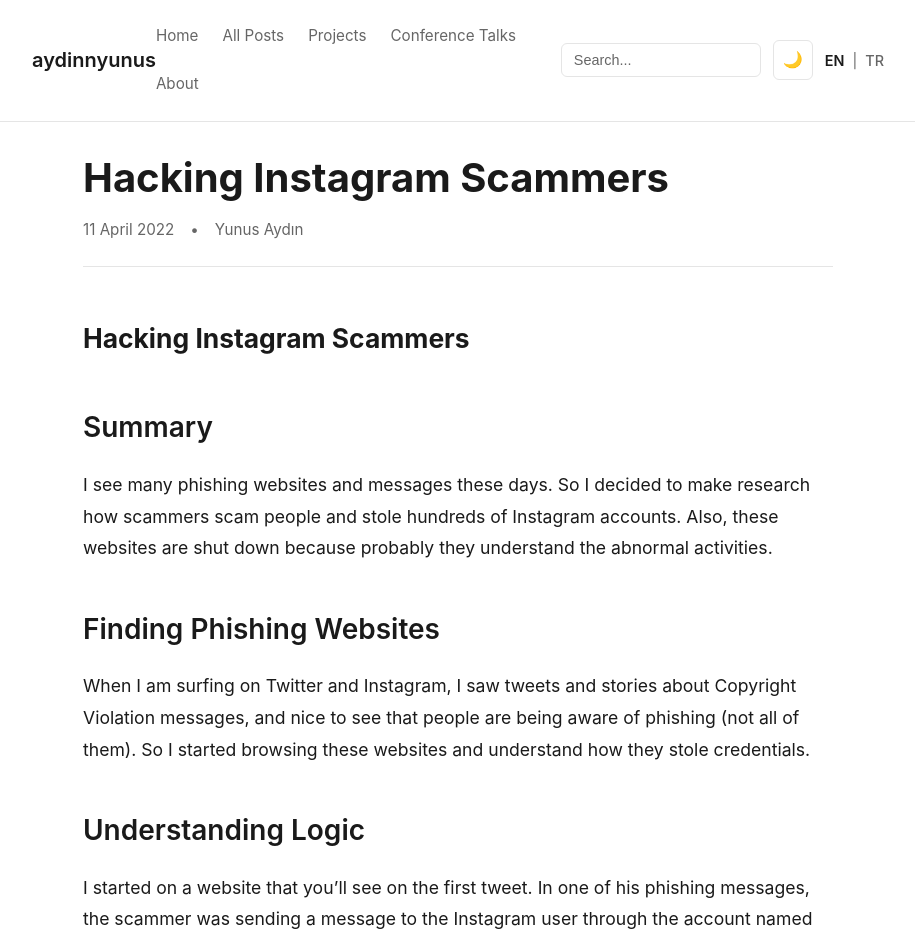
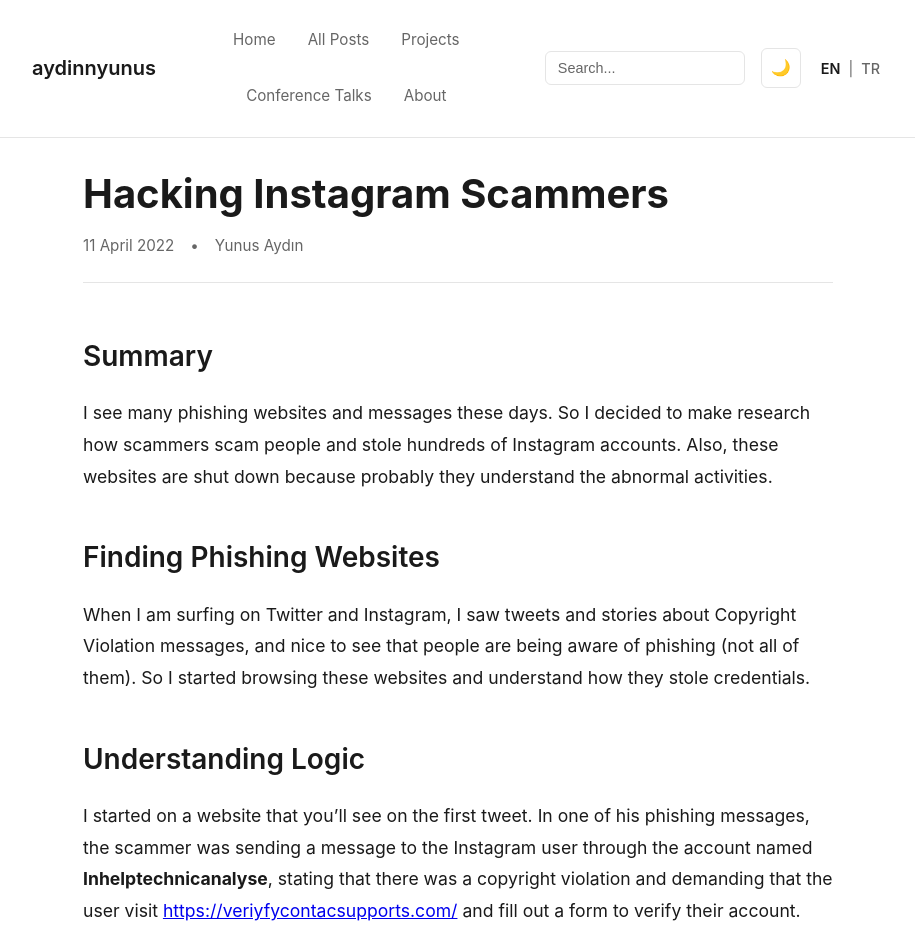
Before and after one commit to aydinnyunus/aydinnyunus.github.io, a Jekyll site: the page built from _posts/2022-04-11-hacking-instagram-scammers.md, in a window 1280 px wide and 1400 px high. Shown: the top 941 px of the window, without its empty margins (182-1097 px from the left). Built offline with Jekyll 4.4.1, drawn with Linux system fonts in a browser that asks for light colours.

Commit message:
Fix duplicate title in English post and improve header spacing

```diff
--- a/_posts/2022-04-11-hacking-instagram-scammers.md
+++ b/_posts/2022-04-11-hacking-instagram-scammers.md
@@ -8,8 +8,6 @@
 keywords: "instagram scammers, phishing, OSINT, XSS, security research, social engineering, cybersecurity, scam investigation"
 canonical_url: "https://aydinnyunus.github.io/2022/04/11/hacking-instagram-scammers/"
 ---
-
-# Hacking Instagram Scammers
 
 ## Summary
 
--- a/assets/css/main.css
+++ b/assets/css/main.css
@@ -55,7 +55,7 @@
 .site-header {
   background-color: var(--header-bg);
   border-bottom: 1px solid var(--border-color);
-  padding: 1.5rem 0;
+  padding: 1.75rem 0;
   position: sticky;
   top: 0;
   z-index: 100;
@@ -68,6 +68,7 @@
   justify-content: space-between;
   align-items: center;
   position: relative;
+  gap: 2rem;
 }
 
 .site-title {
@@ -76,13 +77,17 @@
   color: var(--text-color);
   text-decoration: none;
   transition: color 0.3s ease;
+  margin-right: 1rem;
+  flex-shrink: 0;
 }
 
 .site-nav {
   display: flex;
-  gap: 1.5rem;
+  gap: 2rem;
   align-items: center;
   flex-wrap: wrap;
+  flex: 1;
+  justify-content: center;
 }
 
 .site-nav a {
@@ -116,8 +121,9 @@
 .header-actions {
   display: flex;
   align-items: center;
-  gap: 0.75rem;
-  margin-left: 1rem;
+  gap: 1rem;
+  margin-left: 1.5rem;
+  flex-shrink: 0;
 }
 
 .language-selector {
@@ -125,6 +131,7 @@
   align-items: center;
   gap: 0.5rem;
   font-size: 0.9rem;
+  padding: 0 0.25rem;
 }
 
 .lang-link {
```
